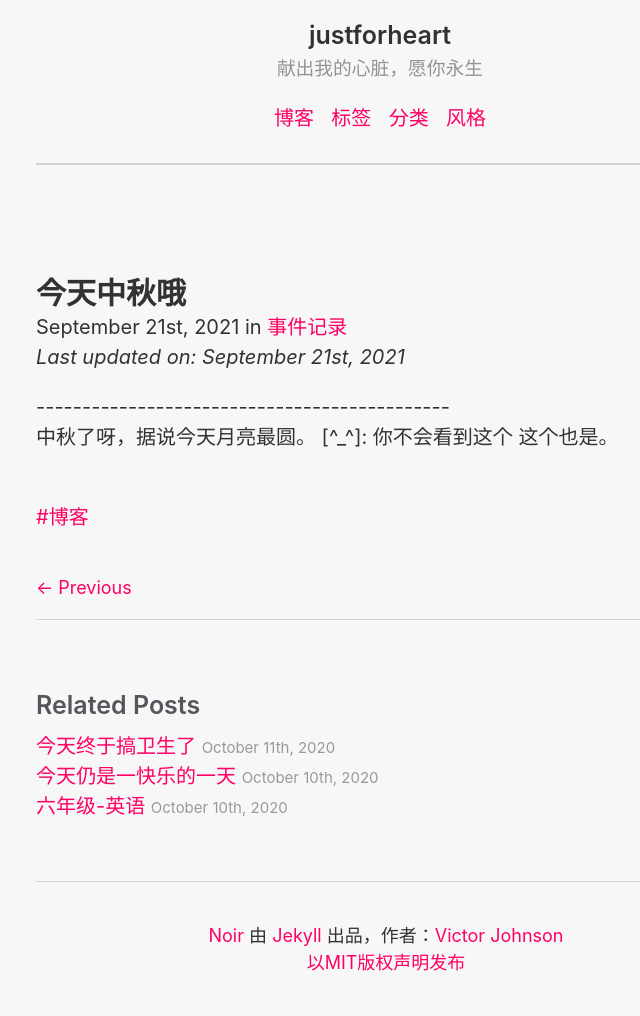
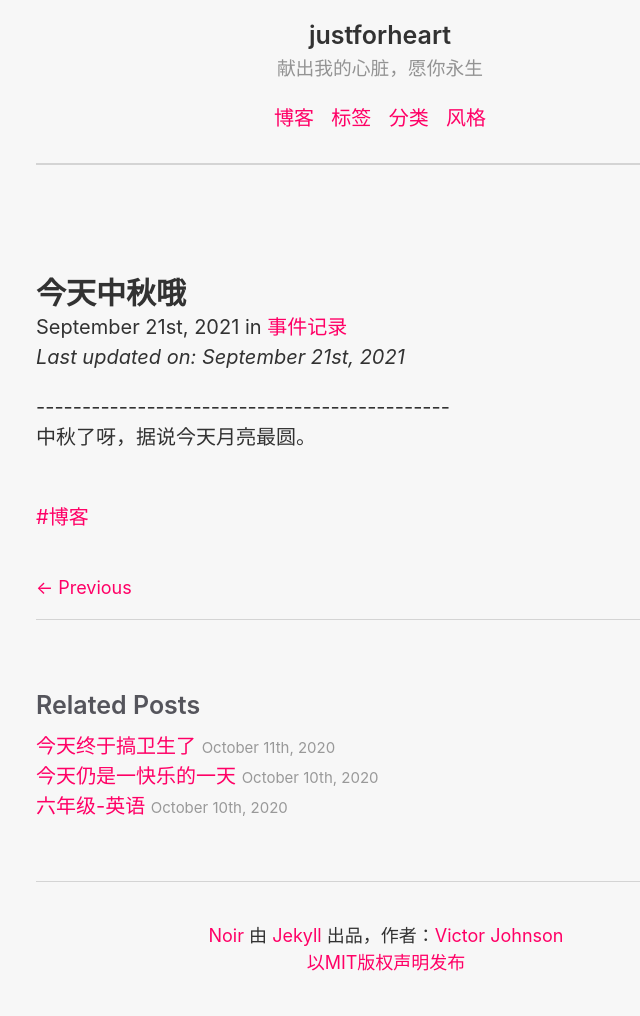
Before and after one commit to justforheart/justforheart.github.io, a Jekyll site: the page built from _posts/2021-09-21-今天中秋哦.md, in a window 1280 px wide. Shown: the whole page, without its empty margins (254-894 px from the left). Built offline with Jekyll 4.4.1, drawn with Linux system fonts in a browser that asks for light colours.

Commit message:
Update 2021-09-21-今天中秋哦.md

```diff
--- a/_posts/2021-09-21-今天中秋哦.md
+++ b/_posts/2021-09-21-今天中秋哦.md
@@ -8,7 +8,5 @@
 ---
 
 中秋了呀，据说今天月亮最圆。
-[^_^]:
-  你不会看到这个
-  这个也是。
+<div style="display:none">这是一段注释</div>
 <!--你知道吗，我爱你像是一辆开往没有目的地的车，一直往前，却不知前方如何 我很想跟你说明我的心意我想说，我会好好对你的，跟我一起走吧  可是，我没有说出口，一直都说不出来 去，去哪里 我不知道，我如何跟你说跟我去？-->
```
